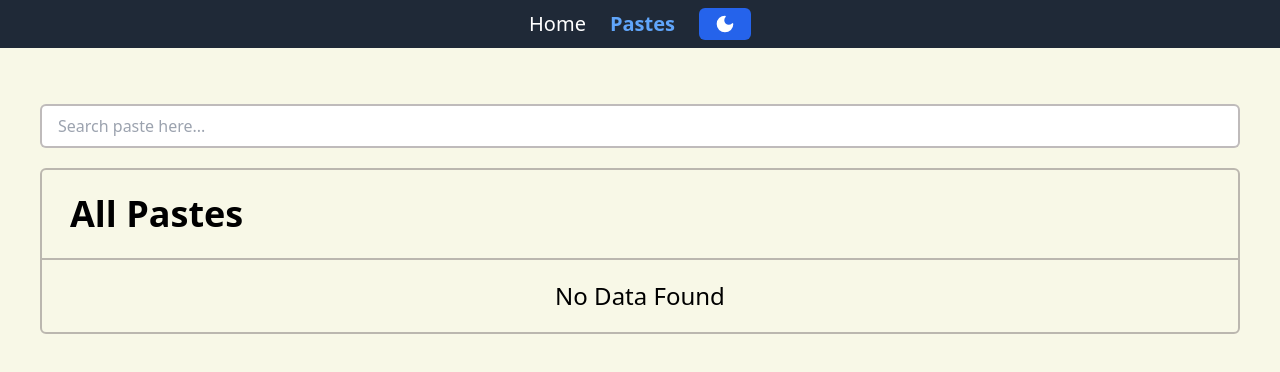
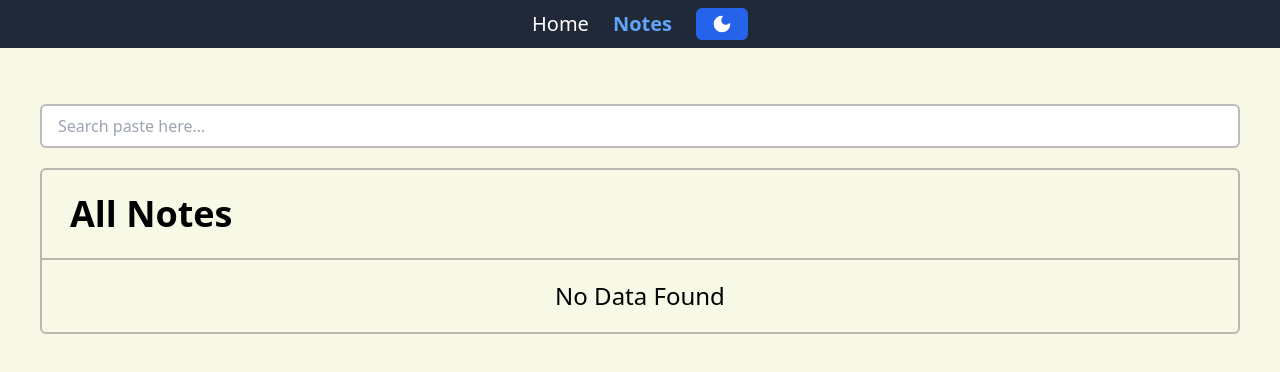
Before and after one commit to vishwasurad/Note-Saver, a React (Vite) app: page /pastes in a window 1280 px wide. Shown: the top 372 px of the page. Built offline with nearby package versions, Linux system fonts and the light colour scheme.

Commit message:
small changes

```diff
--- a/src/components/Home.jsx
+++ b/src/components/Home.jsx
@@ -121,8 +121,8 @@ const Home = () => {
      <div className='w-full flex flex-row justify-between items-center gap-x-4 '>
       {/* Dynamic width based on whether pasteId is present */}
       <input className={`${pasteId?"w-[80%]":"w-[87%]"} dark-change dark:focus:border-[#646cff] outline-none focus:border-black p-2 rounded-md   border-2 border-[rgba(128,121,121,0.5)] dark:bg-[#1a1a1a]`} placeholder="Title" type="text"  value={title} onChange={(e)=>{setTitle(e.target.value)}} />
-      <button className='btn px-5 py-2.5  rounded-lg bg-blue-600 hover:bg-blue-700  text-white font-medium ' onClick={createPaste}> {pasteId?"Update Note":"Create Note" }</button>
-      {pasteId && <button className='btn px-5 py-2.5 rounded-md font-medium text-white bg-blue-600 hover:bg-blue-700 focus:ring-4 focus:ring-blue-300' onClick={resetPaste}><PlusCircle size={20}/></button>}
+      <button className='btn px-5 py-2.5  rounded-lg bg-blue-600 hover:bg-blue-700  text-white font-medium max-sm:text-base max-sm:px-3 max-sm:py-1.6 max-sm:w-[140px]   ' onClick={createPaste}> {pasteId?"Update Note":"Create Note" }</button>
+      {pasteId && <button className='btn px-4 py-2 rounded-md font-medium text-white bg-blue-600 hover:bg-blue-700 focus:ring-4 focus:ring-blue-300 ' onClick={resetPaste}><PlusCircle size={20}/></button>}
     </div>
      {/* it contains the whole text area */}
     <div className='group  textbox-content w-full flex flex-col rounded items-start border-[0px]  bg-opacity-10  backdrop-blur-2xl'>
--- a/src/components/Paste1.jsx
+++ b/src/components/Paste1.jsx
@@ -65,7 +65,7 @@ const Paste1 = () => {
             </div>
                 {/* all paste section */}
             <div className=' w-full flex flex-col  rounded-md border-2  border-[rgba(128,121,121,0.5)]  '>
-               <h2 className='text-4xl font-bold bg-red- py-6 px-7 border-b-2  border-[rgba(128,121,121,0.5)] flex flex-row justify-start items-center'>All Pastes</h2>
+               <h2 className='text-4xl font-bold bg-red- py-6 px-7 border-b-2  border-[rgba(128,121,121,0.5)] flex flex-row justify-start items-center'>All Notes</h2>
                            {/* pastes-slab-box */}
                 {/* section that contain paste list */}
             <div className='flex flex-col gap-y-5  my-5 mx-5  border-[rgba(128,121,121,0.5)]'>
--- a/src/data/Navbar.js
+++ b/src/data/Navbar.js
@@ -7,6 +7,7 @@ export const NavbarData=[
     },
     {
        path:"/pastes",
-       title:"Pastes"
+       title:"Notes"
+      //  title:"Pastes"
     },
 ];
```
